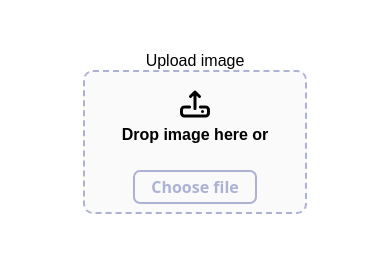
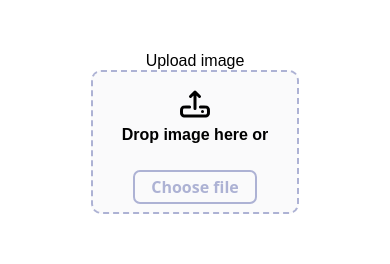
Before and after one commit to Cameloon/steganography, a website: page index.html in a window 390 px wide. Shown: the part 210-474 px from the top of the page. Drawn offline with Linux system fonts and the light colour scheme.

Commit message:
prev. commit

```diff
--- a/mediaqueries.css
+++ b/mediaqueries.css
@@ -53,7 +53,7 @@
 
     .dragndrop {
        /* width: 70%;*/
-        min-width: 14rem;
+        min-width: 13rem;
         min-height: 9rem;
         margin-bottom: 2rem;
     }
```
